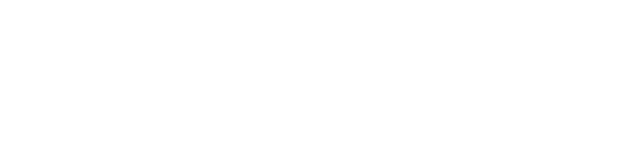
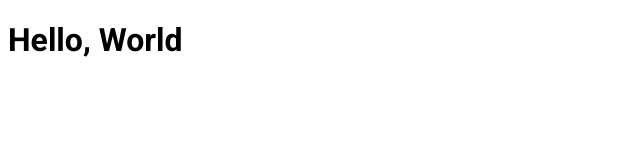
Before and after one commit to js-tasks-ru/htmlcss-20250313_osmolovskiy, a website: page index.html in a window 1280 px wide. Shown: the whole page, without its empty margins (0-640 px from the left). Drawn offline with Linux system fonts and the light colour scheme.

Commit message:
first commit

```diff
--- a/index.html
+++ b/index.html
@@ -1,10 +1,9 @@
 <!DOCTYPE html>
-<!-- Главная страница -->
 <html lang="ru">
     <head>
         <link rel="stylesheet" href="./assets/css/main.css">
     </head>
     <body>
-
+        <h1 class="h1">Hello, World</h1>
     </body>
 </html>
```
Also changed, not shown: README.md.
